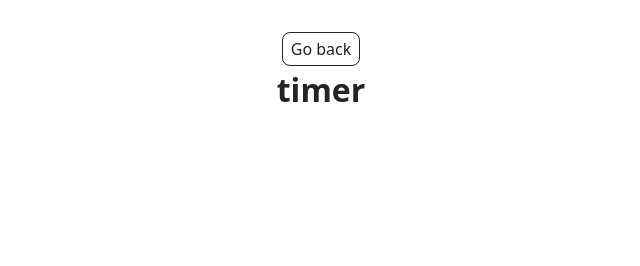
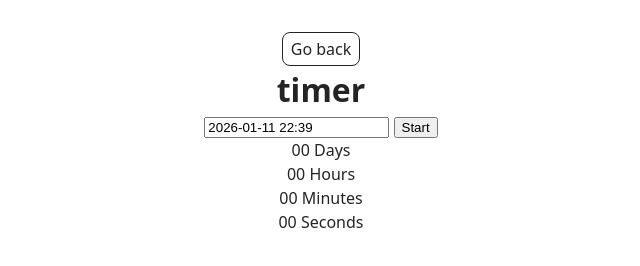
Before and after one commit to MarinSenzzy/goit-js-hw-10, a website built with Vite: page src/1-timer.html in a window 1280 px wide. Shown: the whole page, without its empty margins (319-959 px from the left). Built offline with nearby package versions, Linux system fonts and the light colour scheme.

Commit message:
add  some code to task-1

```diff
--- a/package.json
+++ b/package.json
@@ -17,6 +17,7 @@
   "author": "Marin Senzzy <gwstudiogw48090@gmail.com>",
   "license": "ISC",
   "dependencies": {
+    "flatpickr": "^4.6.13",
     "vite-plugin-full-reload": "^1.2.0",
     "vite-plugin-html-inject": "^1.1.2"
   }
--- a/src/1-timer.html
+++ b/src/1-timer.html
@@ -17,6 +17,28 @@
       <h1 class="main-title">
         timer
       </h1>
+      <input type="text" id="datetime-picker" />
+      <button type="button" data-start>Start</button>
+
+      <div class="timer">
+        <div class="field">
+          <span class="value" data-days>00</span>
+          <span class="label">Days</span>
+        </div>
+        <div class="field">
+          <span class="value" data-hours>00</span>
+          <span class="label">Hours</span>
+        </div>
+        <div class="field">
+          <span class="value" data-minutes>00</span>
+          <span class="label">Minutes</span>
+        </div>
+        <div class="field">
+          <span class="value" data-seconds>00</span>
+          <span class="label">Seconds</span>
+        </div>
+      </div>
+
     </div>
   </main>
   <script type="module" src="./js/1-timer.js"></script>
--- a/src/js/1-timer.js
+++ b/src/js/1-timer.js
@@ -0,0 +1,15 @@
+// Описаний в документації
+import flatpickr from 'flatpickr';
+// Додатковий імпорт стилів
+import 'flatpickr/dist/flatpickr.min.css';
+const options = {
+  enableTime: true,
+  time_24hr: true,
+  defaultDate: new Date(),
+  minuteIncrement: 1,
+  onClose(selectedDates) {
+    console.log(selectedDates[0]);
+  },
+};
+
+flatpickr('#datetime-picker', options);
```
Also changed, not shown: 1 other file.
